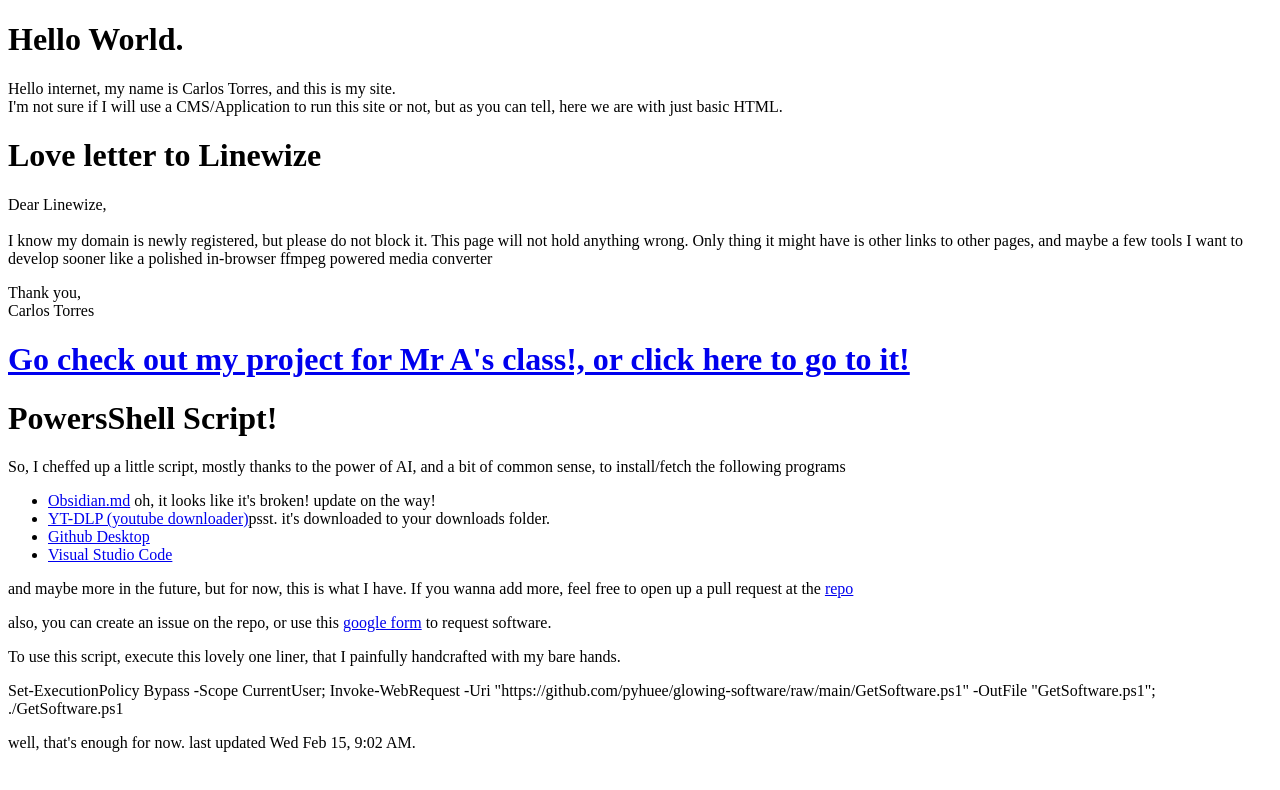
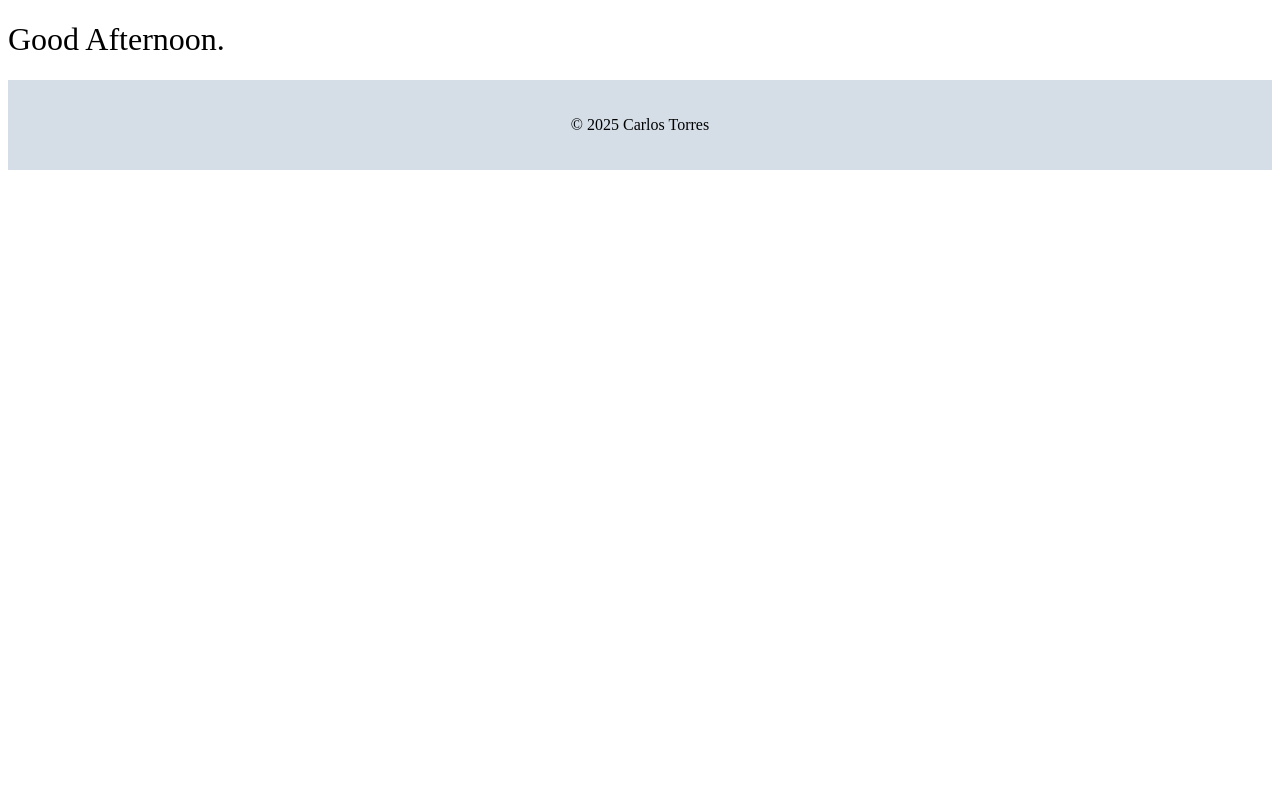
Before and after one commit to pyhuee/website, a plain HTML site: page index.html in a window 1280 px wide. Drawn offline with Linux system fonts and the light colour scheme; a web font is replaced by a local one.

Commit message:
update to dev.imtorrescarlos.fyi

```diff
--- a/index.html
+++ b/index.html
@@ -4,30 +4,47 @@
     <meta charset="UTF-8">
     <meta name="viewport" content="width=device-width, initial-scale=1.0">
     <title>Carlos Torres | Home</title>
+    <!-- CSS -->
+    <link rel="stylesheet" href="/styles/main.css">
+    <link rel="preconnect" href="https://fonts.googleapis.com">
+    <link rel="preconnect" href="https://fonts.gstatic.com" crossorigin>
+    <!-- CSS Font: `Coral Pixels` , `Playfair Display`, -->
+    <link href="https://fonts.googleapis.com/css2?family=Coral+Pixels&family=Playfair+Display:ital,wght@0,400..900;1,400..900&display=swap" rel="stylesheet">
 </head>
 <body>
-    <h1>Hello World.</h1>
-    <p>Hello internet, my name is Carlos Torres, and this is my site. <br> I'm not sure if I will use a CMS/Application to run this site or not, but as you can tell, here we are with just basic HTML. </p>
-    <h1>Love letter to Linewize</h1>
-    <p>Dear Linewize, <br> <br> I know my domain is newly registered, but please do not block it. This page will not hold anything wrong. Only thing it might have is other links to other pages, and maybe a few tools I want to develop sooner like a polished in-browser ffmpeg powered media converter  <p>Thank you, <br> Carlos Torres </p>
+    <header>
+        <!-- I need to add header content here, but for now it's going to be blank-->
+    </header>
 
-    <h1><a href="/mr-a/">Go check out my project for Mr A's class!, or click here to go to it!</a></h1>
+    <main>
+        <!-- Gotta add content here, just the general main page content. -->
+         <h1 id="indexIntroHeader">Good </h1>
+        <!-- END MAIN CONTENT -->
+         <script>
+            // Get the h1 element by its ID
+            const headerElement = document.getElementById('indexIntroHeader');
 
-    <h1>PowersShell Script!</h1>
-    <p>So, I cheffed up a little script, mostly thanks to the power of AI, and a bit of common sense, to install/fetch the following programs</p>
-    <ul>
-        <li><a href="https://obsidian.md">Obsidian.md</a> oh, it looks like it's broken! update on the way!</li>
-        <li><a href="https://github.com/yt-dlp/yt-dlp">YT-DLP (youtube downloader)</a>psst. it's downloaded to your downloads folder. </li>
-        <li><a href="https://desktop.github.com">Github Desktop</a></li>
-        <li><a href="https://code.visualstudio.com">Visual Studio Code</a></li>
-    </ul>
+            // Get the current hour (0-23)
+            const currentHour = new Date().getHours();
 
-    <p>and maybe more in the future, but for now, this is what I have. If you wanna add more, feel free to open up a pull request at the <a href="https://github.com/pyhuee/glowing-software">repo</a></p>
-    <p>also, you can create an issue on the repo, or use this <a href="https://forms.gle/76oFEi1svFKEZy5p9">google form</a> to request software.</p>
-    <p>To use this script, execute this lovely one liner, that I painfully handcrafted with my bare hands.</p>
-    <p>Set-ExecutionPolicy Bypass -Scope CurrentUser; Invoke-WebRequest -Uri "https://github.com/pyhuee/glowing-software/raw/main/GetSoftware.ps1" -OutFile "GetSoftware.ps1"; ./GetSoftware.ps1</p>
+            // Determine the appropriate greeting
+            let greeting;
+            if (currentHour < 12) {
+                greeting = "Good Morning!";
+            } else if (currentHour < 17) { // 12 PM to 4:59 PM
+                greeting = "Good Afternoon.";
+            } else { // 5 PM onwards
+                greeting = "Good Evening.";
+            }
 
-    <p>well, that's enough for now. last updated Wed Feb 15, 9:02 AM.</p>
+            // Update the text content of the h1 element
+            headerElement.textContent = greeting;
+         </script>
+    </main>
 
+    <footer>
+        <!-- I need to add footer content here, but for now it's going to be blank-->
+         <p class="copyright_footer">&copy; 2025 Carlos Torres</p>
+    </footer>
 </body>
 </html>
--- /dev/null
+++ b/styles/main.css
@@ -0,0 +1,17 @@
+footer {
+  background-color: #d5dee7;
+  color: rgb(0, 0, 0);
+  padding: 20px;
+  text-align: center;
+  font-family: "Coral Pixels", serif;
+  font-weight: 400;
+  font-style: normal;
+  size: 30px;
+}
+
+#indexIntroHeader {
+  font-family: "playfair-display", serif;
+  font-weight: 400;
+  font-style: normal;
+  size: 45px;
+}
```
Also changed, not shown: 1 other file.
